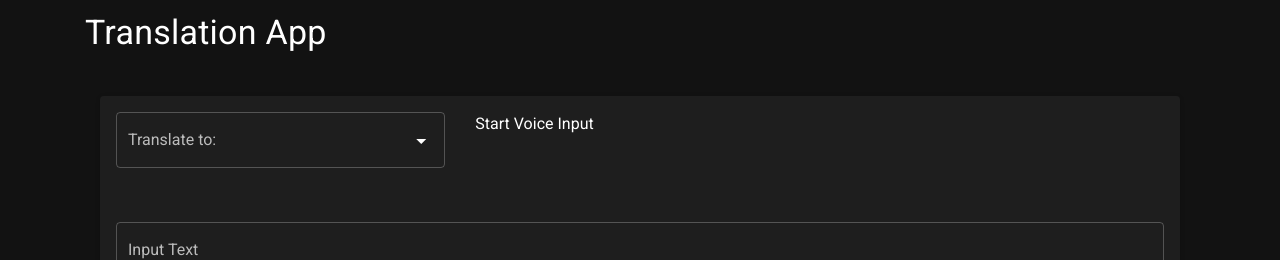
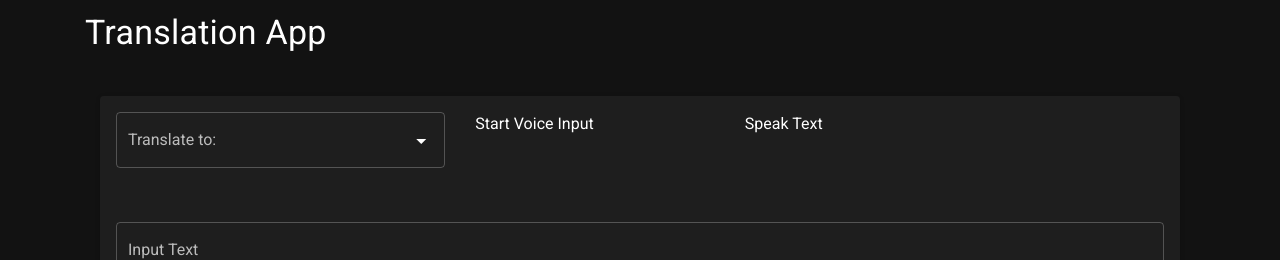
Before and after one commit to esimonds09/translation-app, a Nuxt app: page / in a window 1280 px wide. Shown: the top 260 px of the page. Built offline with nearby package versions, Linux system fonts and the light colour scheme.

Commit message:
Add voice output capability. Created VoiceOutput.vue

```diff
--- a/components/Translation.vue
+++ b/components/Translation.vue
@@ -15,6 +15,9 @@
             @recognized="handleRecognizedText"
             @voice-input-active="handleVoiceInputActive"
           />
+        </v-col>
+        <v-col cols="12" sm="3">
+          <VoiceOutput :textToSpeak="translatedText" :lang="selectedLanguage" />
         </v-col>
       </v-row>
       <v-row>
@@ -42,6 +45,7 @@
 // Import Axios for making HTTP requests
 import axios from "axios";
 import VoiceInput from "@/components/VoiceInput.vue";
+import VoiceOutput from "@/components/VoiceOutput.vue";
 
 const api = axios.create({
   baseURL: "http://localhost:8000", // Update with your FastAPI server's URL
@@ -50,6 +54,7 @@ const api = axios.create({
 export default {
   components: {
     VoiceInput,
+    VoiceOutput,
   },
   data() {
     return {
--- /dev/null
+++ b/components/VoiceOutput.vue
@@ -0,0 +1,37 @@
+<template>
+  <div>
+    <button @click="speakText">Speak Text</button>
+  </div>
+</template>
+
+<script>
+export default {
+  props: ["textToSpeak", "lang"],
+  methods: {
+    async speakText() {
+      const utterance = new SpeechSynthesisUtterance(this.textToSpeak);
+      const langCode = this.mapLanguageToCode(this.lang);
+
+      //   Optional: Adjust voice and other settings
+      utterance.voice = this.getVoiceByLangCode(langCode);
+      utterance.pitch = 1;
+      utterance.rate = 1;
+      utterance.lang = langCode;
+      speechSynthesis.speak(utterance);
+    },
+    mapLanguageToCode(language) {
+      const languageMap = {
+        en: "en-US", // English
+        de: "de-DE", // German
+        nl: "nl-NL", // Dutch
+        ru: "ru-RU", // Russian
+      };
+      return languageMap[language] || "en-US";
+    },
+    getVoiceByLangCode(langCode) {
+      const voices = speechSynthesis.getVoices();
+      return voices.find((voice) => voice.lang === langCode);
+    },
+  },
+};
+</script>
```
